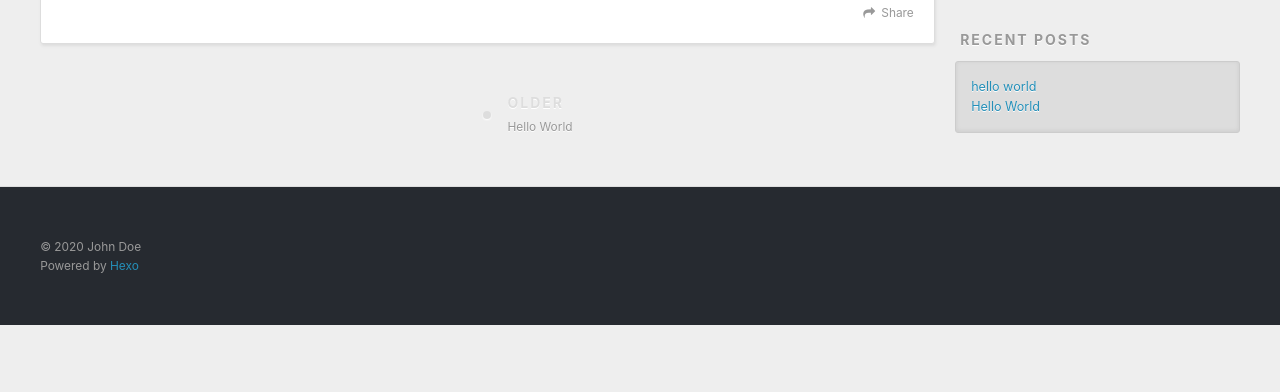
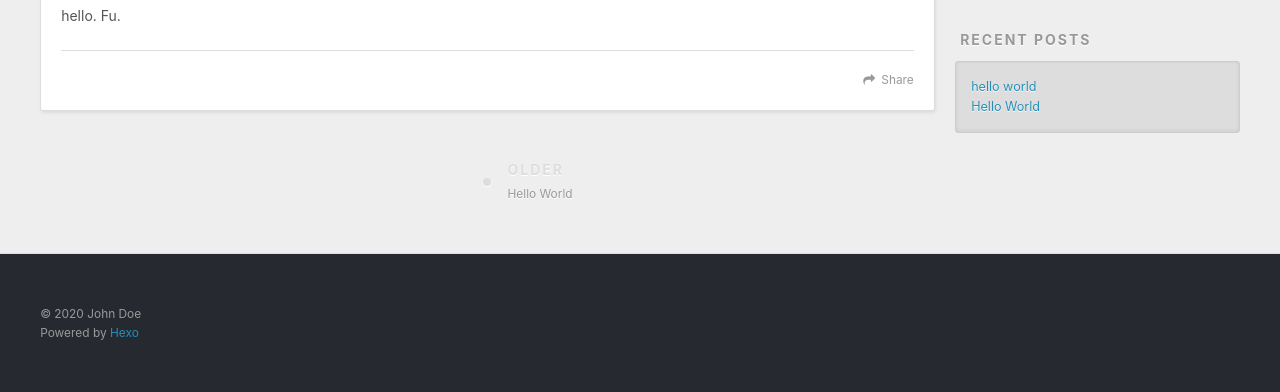
Before and after one commit to Huffman-cotdom/Huffman-cotdom.github.io, a plain HTML site: page 2020/11/30/hello-world-1/index.html in a window 1280 px wide. Shown: the part 448-840 px from the top of the page. Before the commit the page ends 800 px from the top, so only its background shows below. Drawn offline with nearby package versions, Linux system fonts and the light colour scheme.

Commit message:
Site updated: 2020-11-30 15:18:30

```diff
--- a/2020/11/30/hello-world-1/index.html
+++ b/2020/11/30/hello-world-1/index.html
@@ -7,13 +7,15 @@
 
   <title>hello world | Hexo</title>
   <meta name="viewport" content="width=device-width, initial-scale=1, maximum-scale=1">
-  <meta property="og:type" content="article">
+  <meta name="description" content="hello. Fu.">
+<meta property="og:type" content="article">
 <meta property="og:title" content="hello world">
 <meta property="og:url" content="http://example.com/2020/11/30/hello-world-1/index.html">
 <meta property="og:site_name" content="Hexo">
+<meta property="og:description" content="hello. Fu.">
 <meta property="og:locale" content="en_US">
 <meta property="article:published_time" content="2020-11-30T06:38:58.000Z">
-<meta property="article:modified_time" content="2020-11-30T06:38:58.098Z">
+<meta property="article:modified_time" content="2020-11-30T07:18:12.136Z">
 <meta property="article:author" content="John Doe">
 <meta name="twitter:card" content="summary">
 
@@ -86,6 +88,7 @@
 
     <div class="article-entry" itemprop="articleBody">
 
+        <p>hello. Fu.</p>
 
 
     </div>
```
Also changed, not shown: index.html (+1 -0 lines).
